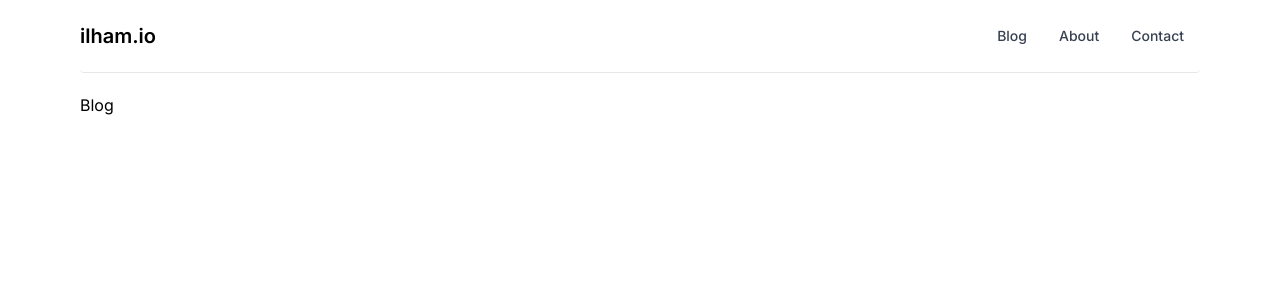
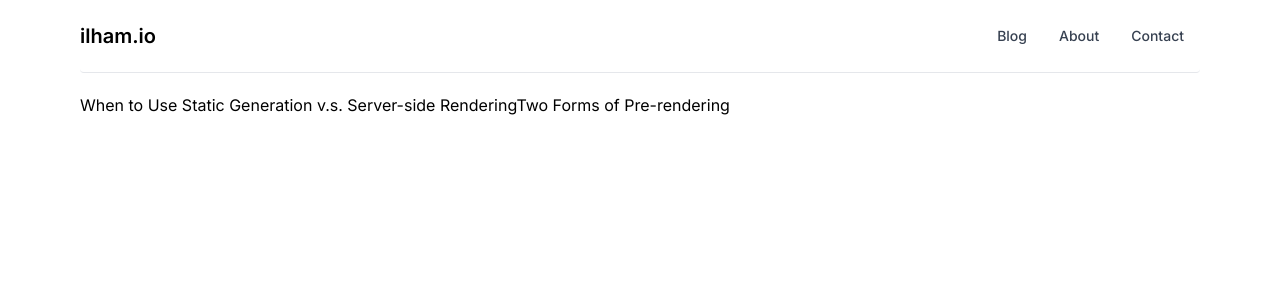
Before and after one commit to ilhamprabaswara/ilham.cc, a Next.js app: page /blog in a window 1280 px wide. Shown: the top 300 px of the page. Built offline with nearby package versions, Linux system fonts and the light colour scheme.

Commit message:
Blog post and cofig

```diff
--- /dev/null
+++ b/lib/posts.js
@@ -0,0 +1,61 @@
+import fs from 'fs'
+import path from 'path'
+import matter from 'gray-matter'
+import { remark } from 'remark';
+import html from 'remark-html';
+
+const postsDirectory = path.join(process.cwd(), 'posts')
+
+export function getSortedPostsData() {
+    const fileNames = fs.readdirSync(postsDirectory)
+    const allPostsData = fileNames.map(fileName => {
+        const slug = fileName.replace(/\.md$/, '')
+
+        const fullPath = path.join(postsDirectory, fileName)
+        const fileContents = fs.readFileSync(fullPath, 'utf8')
+
+        const matterResult = matter(fileContents)
+
+        return {
+            slug,
+            ...matterResult.data
+        }
+    })
+    // Sort posts by date
+    return allPostsData.sort((a, b) => {
+        if (a.date < b.date) {
+            return 1
+        } else {
+            return -1
+        }
+    })
+}
+
+export function getAllPostSlugs() {
+    const fileNames = fs.readdirSync(postsDirectory)
+    return fileNames.map(fileName => {
+        return {
+            params: {
+                slug: fileName.replace(/\.md$/, '')
+            }
+        }
+    })
+}
+
+export async function getPostData(slug) {
+    const fullPath = path.join(postsDirectory, `${slug}.md`);
+    const fileContents = fs.readFileSync(fullPath, 'utf8');
+
+    const matterResult = matter(fileContents);
+
+    const processedContent = await remark()
+      .use(html)
+      .process(matterResult.content);
+    const contentHtml = processedContent.toString();
+
+    return {
+      slug,
+      contentHtml,
+      ...matterResult.data,
+    };
+  }
--- /dev/null
+++ b/pages/blog/[slug].js
@@ -0,0 +1,33 @@
+import Layout from "@/components/layout";
+import NavBar from "@/components/navbar";
+import { getAllPostSlugs, getPostData } from "@/lib/posts";
+
+export default function Post({ postData }) {
+    return (
+        <Layout>
+            <NavBar />
+            {postData.title}
+            <br />
+            {postData.date}
+            <br />
+            <div dangerouslySetInnerHTML={{ __html: postData.contentHtml }} />
+        </Layout>
+    )
+}
+
+export async function getStaticPaths() {
+    const paths = getAllPostSlugs()
+    return {
+        paths,
+        fallback: false
+    }
+}
+
+export async function getStaticProps({ params }) {
+    const postData = await getPostData(params.slug)
+    return {
+        props: {
+            postData
+        }
+    }
+}
--- a/pages/blog/index.js
+++ b/pages/blog/index.js
@@ -1,11 +1,24 @@
 import Layout from "@/components/layout"
 import NavBar from "@/components/navbar"
+import { getSortedPostsData } from "@/lib/posts"
+import Link from "next/link";
 
-export default function Blog() {
+export default function Blog({ allPostsData }) {
     return (
         <Layout>
             <NavBar />
-            <h1>Blog</h1>
+            {allPostsData.map(({ date, title, slug }) => (
+                <Link href={`blog/${slug}`}>{title}</Link>
+            ))}
         </Layout>
     )
 }
+
+export async function getStaticProps() {
+    const allPostsData = getSortedPostsData();
+    return {
+        props: {
+            allPostsData
+        }
+    }
+}
--- /dev/null
+++ b/posts/pre-rendering.md
@@ -0,0 +1,14 @@
+---
+title: 'Two Forms of Pre-rendering'
+date: '2020-01-01'
+author: 'Ilham Prabaswara'
+img: ''
+excerpt: 'Types of pre-rendering on a web applications'
+---
+
+Next.js has two forms of pre-rendering: **Static Generation** and **Server-side Rendering**. The difference is in **when** it generates the HTML for a page.
+
+- **Static Generation** is the pre-rendering method that generates the HTML at **build time**. The pre-rendered HTML is then _reused_ on each request.
+- **Server-side Rendering** is the pre-rendering method that generates the HTML on **each request**.
+
+Importantly, Next.js lets you **choose** which pre-rendering form to use for each page. You can create a "hybrid" Next.js app by using Static Generation for most pages and using Server-side Rendering for others.
--- /dev/null
+++ b/posts/ssg-ssr.md
@@ -0,0 +1,22 @@
+---
+title: 'When to Use Static Generation v.s. Server-side Rendering'
+date: '2020-01-02'
+author: 'Ilham Prabaswara'
+img: '/img/csr-ssr.png'
+excerpt: 'Things that you should know about Static Site Generation vs Server Side Rendering in web application'
+---
+
+We recommend using **Static Generation** (with and without data) whenever possible because your page can be built once and served by CDN, which makes it much faster than having a server render the page on every request.
+
+You can use Static Generation for many types of pages, including:
+
+- Marketing pages
+- Blog posts
+- E-commerce product listings
+- Help and documentation
+
+You should ask yourself: "Can I pre-render this page **ahead** of a user's request?" If the answer is yes, then you should choose Static Generation.
+
+On the other hand, Static Generation is **not** a good idea if you cannot pre-render a page ahead of a user's request. Maybe your page shows frequently updated data, and the page content changes on every request.
+
+In that case, you can use **Server-Side Rendering**. It will be slower, but the pre-rendered page will always be up-to-date. Or you can skip pre-rendering and use client-side JavaScript to populate data.
```
